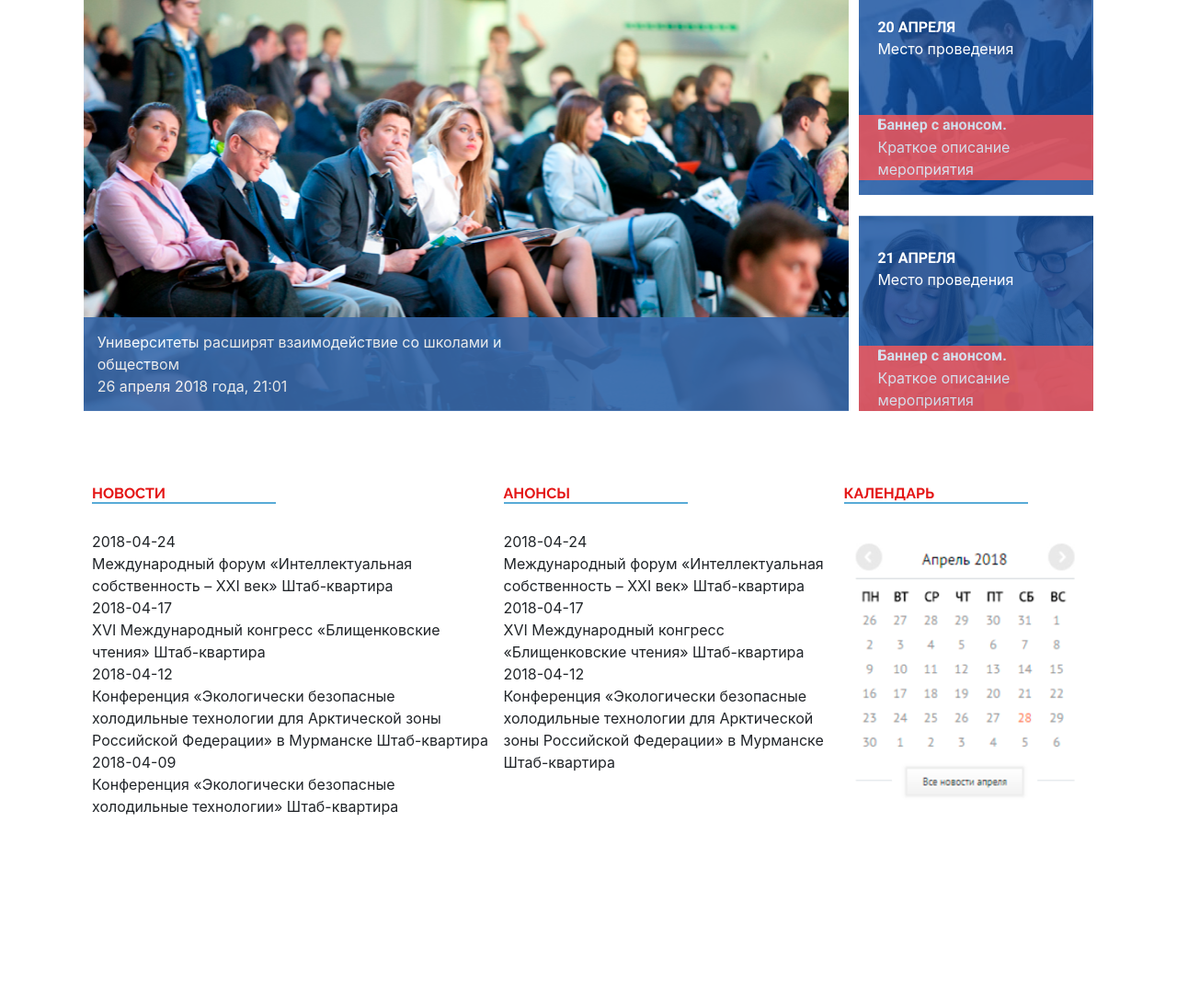
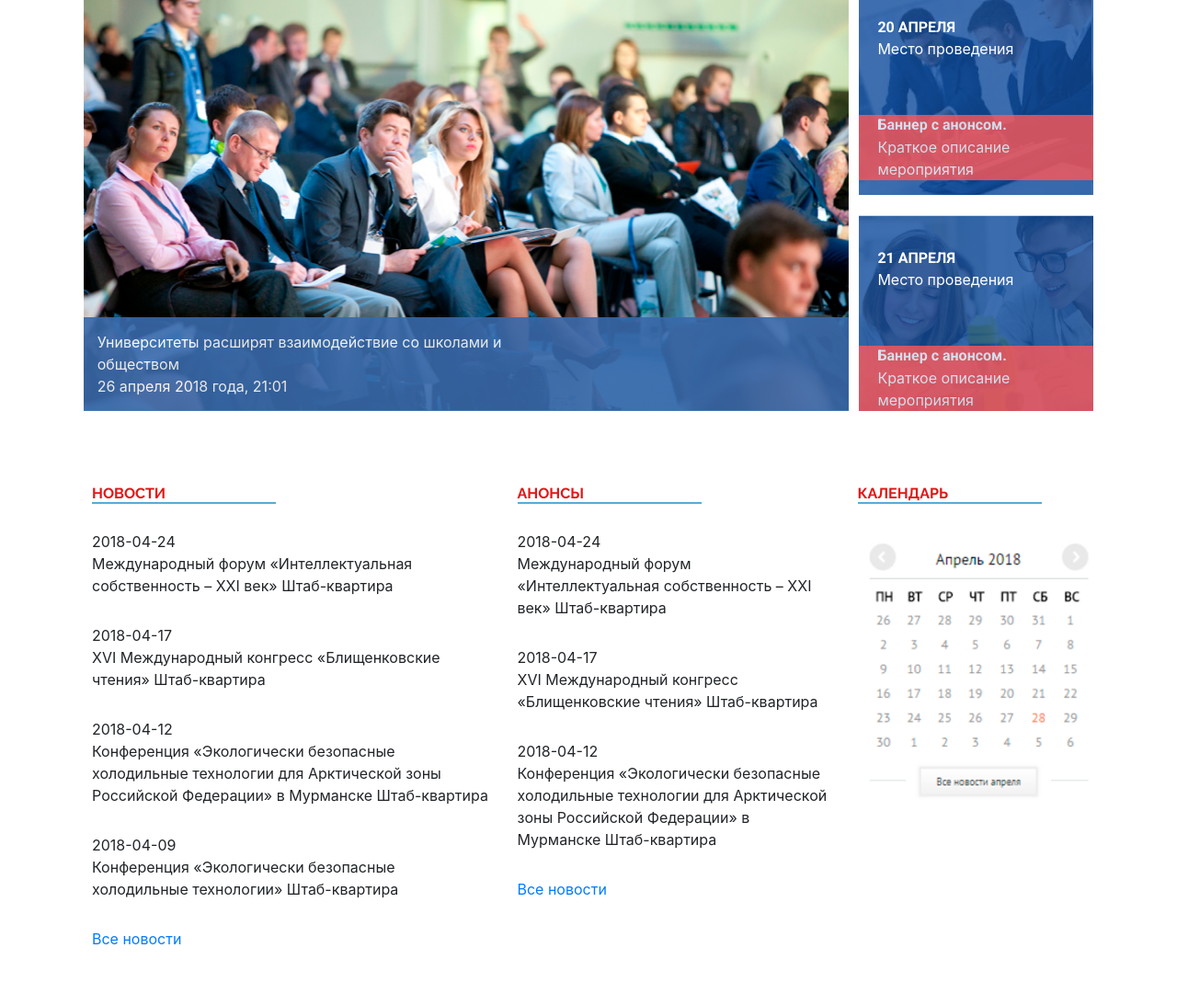
Before and after one commit to vlad-zeus/IT20, a PHP site: page / in a window 1280 px wide. Shown: the part 791-1884 px from the top of the page at 92% size. Before the commit the page ends 1678 px from the top, so only its background shows below. Run offline with PHP 8.4, Linux system fonts and the light colour scheme; some libraries are stand-ins or nearby versions.

Commit message:
Merge remote-tracking branch 'origin/master'

```diff
--- a/g2_gorodetsky_vladislav_dz_09/css/style.css
+++ b/g2_gorodetsky_vladislav_dz_09/css/style.css
@@ -96,7 +96,7 @@
     padding: 0 4px 0 0;
 }
 
-.middle_top {
+.middle_top, footer_top {
     background-color: #F2FCFF;
     padding: 30px 0 30px 0;
 }
@@ -267,7 +267,18 @@
     background-color: var(--bg-color-red);
     opacity: 0.8;
 }
-.text_left_news, .announce, .calendar {
-    padding-left: 0;
-    padding-right: 0;
+.linews {
+    padding: 0 0 30px 0;
 }
+.news_heading:before {
+    display: block;
+    width: 435px;
+    content: '';
+    position: absolute;
+    border-left: 2px solid #d21111;
+    left: 10px;
+}
+/*.text_left_news, .announce, .calendar {*/
+/*    padding-left: 0;*/
+/*    padding-right: 0;*/
+/*}*/
--- a/g2_gorodetsky_vladislav_dz_09/index.html
+++ b/g2_gorodetsky_vladislav_dz_09/index.html
@@ -1,5 +1,5 @@
 <!doctype html>
-<html lang="ru" xmlns="http://www.w3.org/1999/html">
+<html lang="ru" xmlns="http://www.w3.org/1999/html" xmlns="http://www.w3.org/1999/html">
 <head>
   <meta charset="UTF-8">
   <meta name="viewport"
@@ -253,10 +253,11 @@
           </div>
           <div class="text_left_news">
             <div class="ul list-unstyled">
-              <li><span>2018-04-24 <br> Международный форум «Интеллектуальная собственность – XXI век»	Штаб-квартира</span></li>
-              <li><span>2018-04-17 <br> XVI Международный конгресс «Блищенковские чтения» Штаб-квартира</span></li>
-              <li><span>2018-04-12 <br>Конференция «Экологически безопасные холодильные технологии для Арктической зоны Российской Федерации» в Мурманске	Штаб-квартира</span></li>
-              <li><span>2018-04-09 <br>Конференция «Экологически безопасные холодильные технологии»	Штаб-квартира</span></li>
+              <li class="linews"><span>2018-04-24 <br> Международный форум «Интеллектуальная собственность – XXI век»	Штаб-квартира</span></li>
+              <li class="linews"><span>2018-04-17 <br> XVI Международный конгресс «Блищенковские чтения» Штаб-квартира</span></li>
+              <li class="linews"><span>2018-04-12 <br>Конференция «Экологически безопасные холодильные технологии для Арктической зоны Российской Федерации» в Мурманске	Штаб-квартира</span></li>
+              <li class="linews"><span>2018-04-09 <br>Конференция «Экологически безопасные холодильные технологии»	Штаб-квартира</span></li>
+              <li class="linews"><a href="#"><span>Все новости</span></a></li>
             </div>
           </div>
         </div>
@@ -266,9 +267,10 @@
           </div>
           <div class="text_news">
             <div class="ul list-unstyled">
-              <li><span>2018-04-24 <br> Международный форум «Интеллектуальная собственность – XXI век»	Штаб-квартира</span></li>
-              <li><span>2018-04-17 <br> XVI Международный конгресс «Блищенковские чтения» Штаб-квартира</span></li>
-              <li><span>2018-04-12 <br>Конференция «Экологически безопасные холодильные технологии для Арктической зоны Российской Федерации» в Мурманске	Штаб-квартира</span></li>
+              <li class="linews"><span>2018-04-24 <br> Международный форум «Интеллектуальная собственность – XXI век»	Штаб-квартира</span></li>
+              <li class="linews"><span>2018-04-17 <br> XVI Международный конгресс «Блищенковские чтения» Штаб-квартира</span></li>
+              <li class="linews"><span>2018-04-12 <br>Конференция «Экологически безопасные холодильные технологии для Арктической зоны Российской Федерации» в Мурманске	Штаб-квартира</span></li>
+              <li class="linews"><a href="#"><span>Все новости</span></a></li>
             </div>
           </div>
         </div>
@@ -281,6 +283,13 @@
           </div>
         </div>
       </div>
+    </div>
+  </div>
+</section>
+<section>
+  <div class="footer_top">
+    <div class="container">
+
     </div>
   </div>
 </section>
```
